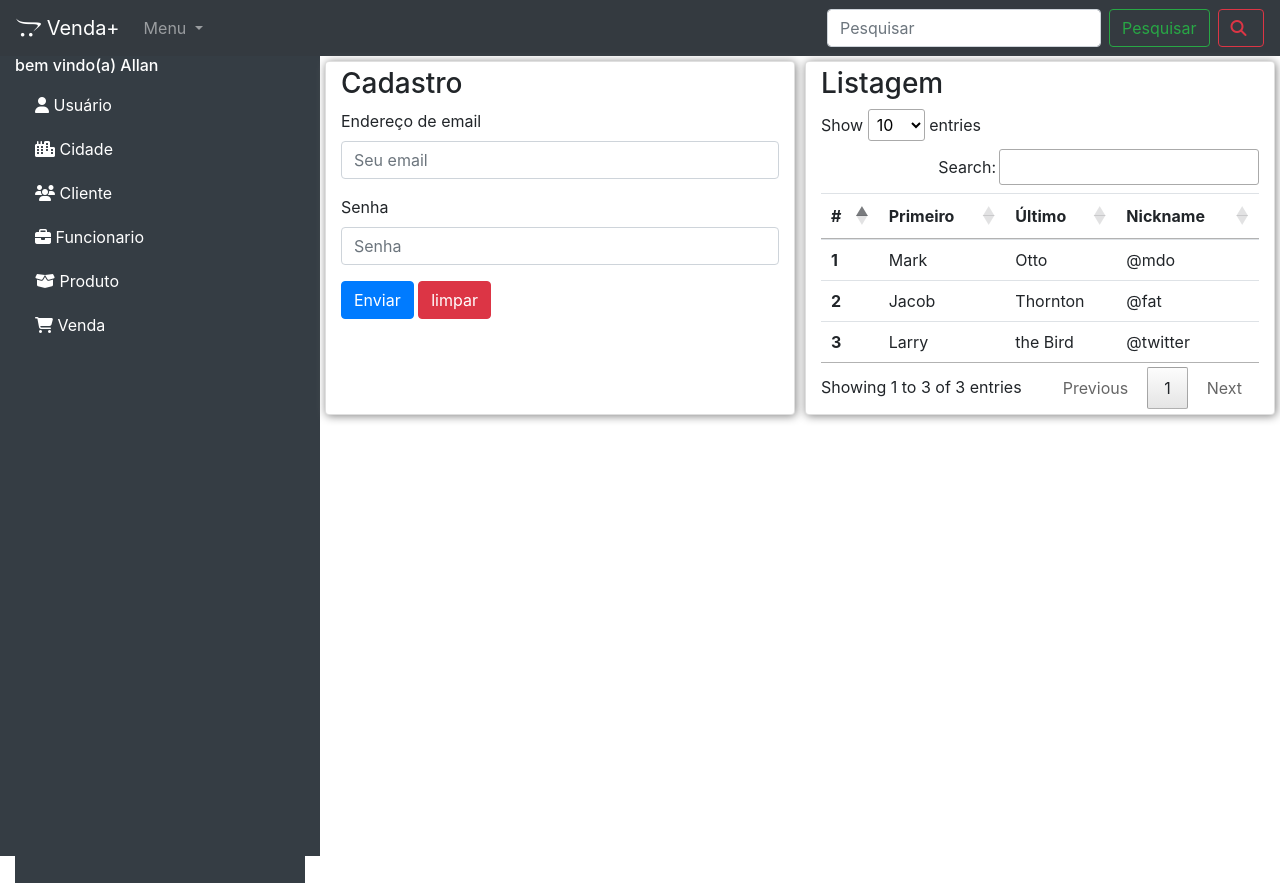
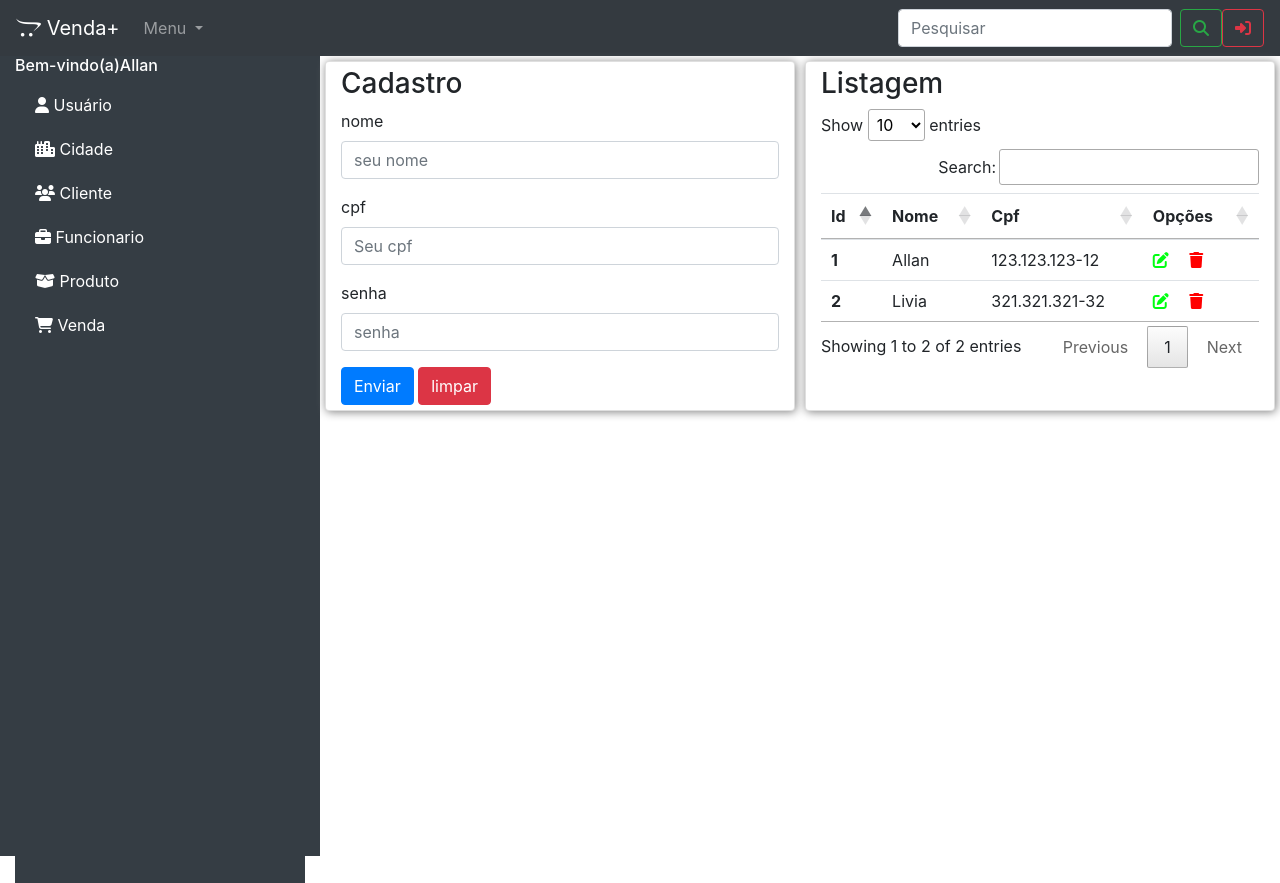
Before and after one commit to dois-e/SISTEMA.VENDAMAIS, a PHP site: page /principal.php in a window 1280 px wide. Run offline with PHP 8.4, Linux system fonts and the light colour scheme; a user stored in the database is signed in; data comes from the database, SQL or seed files in the repository; some libraries are stand-ins or nearby versions.

Commit message:
Add files via upload

```diff
--- a/principal.php
+++ b/principal.php
@@ -1,7 +1,6 @@
-
-<?PHP
-
+<?php
 include "validacao.php";
+include "conexao.php";
 ?>
 <!DOCTYPE html>
 <html lang="pt-br">
@@ -13,6 +12,8 @@ include "validacao.php";
     <link rel="stylesheet" href="https://stackpath.bootstrapcdn.com/bootstrap/4.1.3/css/bootstrap.min.css" integrity="sha384-MCw98/SFnGE8fJT3GXwEOngsV7Zt27NXFoaoApmYm81iuXoPkFOJwJ8ERdknLPMO" crossorigin="anonymous">
     <link rel="stylesheet" href="https://cdnjs.cloudflare.com/ajax/libs/font-awesome/6.6.0/css/all.min.css" integrity="sha512-Kc323vGBEqzTmouAECnVceyQqyqdsSiqLQISBL29aUW4U/M7pSPA/gEUZQqv1cwx4OnYxTxve5UMg5GT6L4JJg==" crossorigin="anonymous" referrerpolicy="no-referrer" />
     <link rel="stylesheet" href="https://cdn.datatables.net/2.1.5/css/dataTables.dataTables.css" />
+
+
 
 </head>
 <body>
@@ -41,13 +42,11 @@ include "validacao.php";
           </ul>
           <form class="form-inline my-2 my-lg-0">
             <input class="form-control mr-sm-2" type="search" placeholder="Pesquisar" aria-label="Pesquisar">
-            <button class="btn btn-outline-success my-2 my-sm-0" type="submit">Pesquisar</button>
-            <button class="btn btn-outline-danger my-2 my-sm-0 ml-2" href="./sair.php">
-              <i class="fa-solid fa-search"></i>
+            <button class="btn btn-outline-success my-2 my-sm-0" type="submit"> <i class="fa-solid fa-search"></i></button>
+            <button class="btn btn-outline-danger my-2 my-sm-0" href="./sair.php">
 
-                  <i class="fa-solid fa-rigth-from-bracket" style="color:white"></i>
-                  </button>
-          </a>
+            <i class="fa-solid fa-right-to-bracket"></i>
+            </button>
 
           </form>
         </div>
@@ -56,9 +55,9 @@ include "validacao.php";
     <div class="container-fluid">
         <div class="row">
             <div class="col-md-3 menu">
-            </h6> <h6> bem vindo(a) <?php echo $_SESSION['usuario']; ?></h6>
-                    <ul class="menu">
+              <h6>Bem-vindo(a)<?php echo $_SESSION['usuario']; ?></h6>
 
+                <ul class="menu">
                     <li> <a href="./principal.html" class="menu-item"> <i class="fa-solid fa-user"></i>  Usuário </a> </li>
                     <li> <a href="./cidade.html" class="menu-item"> <i class="fa-solid fa-city"></i>  Cidade </a> </li>
                     <li> <a href="./cliente.html" class="menu-item"> <i class="fa-solid fa-users"></i>  Cliente </a> </li>
@@ -68,58 +67,76 @@ include "validacao.php";
                 </ul>
             </div>
             <div class="col-md-9">
+
                 <div class="row">
+
                     <div class="col-md card">
                         <h3> Cadastro </h3>
-                        <form>
-                            <div class="form-group">
-                              <label>Endereço de email</label>
-                              <input type="email" class="form-control"  placeholder="Seu email">
+
+                        <form action="./usuario/inserir.php" method="post">
+                        <div class="form-group">
+                              <label >nome</label>
+
+                              <input name="nome" type="text" class="form-control"placeholder="seu nome">
 
                             </div>
+
                             <div class="form-group">
-                              <label>Senha</label>
-                              <input type="password" class="form-control" placeholder="Senha">
+                              <label >cpf</label>
+                              <input name="cpf" type="text" class="form-control cpf" placeholder="Seu cpf">
                             </div>
+
+                            <div class="form-group">
+                              <label >senha</label>
+                              <input name="senha" type="password" class="form-control" placeholder="senha">
+                            </div>
+
                             <button type="submit" class="btn btn-primary">Enviar</button>
                             <button type="reset" class="btn btn-danger">limpar</button>
                           </form>
                     </div>
+
                     <div class="col-md card">
                         <h3> Listagem </h3>
 
                         <table class="table" id="tabela">
                             <thead>
                               <tr>
-                                <th scope="col">#</th>
-                                <th scope="col">Primeiro</th>
-                                <th scope="col">Último</th>
-                                <th scope="col">Nickname</th>
+                                <th scope="col">Id</th>
+                                <th scope="col">Nome</th>
+                                <th scope="col">Cpf</th>
+                                <th scope="col">Opções</th>
                               </tr>
                             </thead>
                             <tbody>
+
+                            <?php
+                             //sql para selecionar todos os usuarios
+                            $sql = "SELECT * FROM usuario ";
+                            $resultado = mysqli_query($conexao, $sql);
+                            //looping onde $coluna , vai representar dados do banco
+                            //a cada linha é uma registro diferemte
+                            while($coluna = mysqli_fetch_assoc($resultado)) {
+
+                            ?>
+
                               <tr>
-                                <th scope="row">1</th>
-                                <td>Mark</td>
-                                <td>Otto</td>
-                                <td>@mdo</td>
+                                <th><?php echo $coluna["id"]?></th>
+                                <td><?php echo $coluna["nome"]?> </td>
+                                <td><?php echo $coluna["cpf"]?> </td>
+                                <td>
+                                  <a href=""><i class="fa-solid fa-pen-to-square mr-3" style="color: #00ff11;"></i></i></i></a>
+                                  <a href="<?php echo './usuario/excluir.php?id='.$coluna['id']?>"><i class="fa-solid fa-trash" style="color: #ff0000;"></i></i></a>
+                              </td>
                               </tr>
-                              <tr>
-                                <th scope="row">2</th>
-                                <td>Jacob</td>
-                                <td>Thornton</td>
-                                <td>@fat</td>
-                              </tr>
-                              <tr>
-                                <th scope="row">3</th>
-                                <td>Larry</td>
-                                <td>the Bird</td>
-                                <td>@twitter</td>
-                              </tr>
+                              <?php } ?>
+
                             </tbody>
                           </table>
                     </div>
+
                 </div>
+
             </div>
         </div>
     </div>
@@ -129,7 +146,10 @@ include "validacao.php";
     <script src="https://cdnjs.cloudflare.com/ajax/libs/jquery/3.7.1/jquery.js" integrity="sha512-+k1pnlgt4F1H8L7t3z95o3/KO+o78INEcXTbnoJQ/F2VqDVhWoaiVml/OEHv9HsVgxUaVW+IbiZPUJQfF/YxZw==" crossorigin="anonymous" referrerpolicy="no-referrer"></script>
     <script src="https://cdnjs.cloudflare.com/ajax/libs/popper.js/1.14.3/umd/popper.min.js" integrity="sha384-ZMP7rVo3mIykV+2+9J3UJ46jBk0WLaUAdn689aCwoqbBJiSnjAK/l8WvCWPIPm49" crossorigin="anonymous"></script>
     <script src="https://stackpath.bootstrapcdn.com/bootstrap/4.1.3/js/bootstrap.min.js" integrity="sha384-ChfqqxuZUCnJSK3+MXmPNIyE6ZbWh2IMqE241rYiqJxyMiZ6OW/JmZQ5stwEULTy" crossorigin="anonymous"></script>
-    <script src="https://cdn.datatables.net/2.1.5/js/dataTables.js"></script>
+
+
+<script src="https://cdn.datatables.net/2.1.5/js/dataTables.js"></script>
+<script src="https://cdnjs.cloudflare.com/ajax/libs/jquery.mask/1.14.16/jquery.mask.min.js" integrity="sha512-pHVGpX7F/27yZ0ISY+VVjyULApbDlD0/X0rgGbTqCE7WFW5MezNTWG/dnhtbBuICzsd0WQPgpE4REBLv+UqChw==" crossorigin="anonymous" referrerpolicy="no-referrer"></script>
     <script src="./recursos/script.js"></script>
 </body>
 </html>
--- a/recursos/script.js
+++ b/recursos/script.js
@@ -8,3 +8,7 @@ let table = new DataTable("#tabela", {
 
     }
 });
+$(document).ready(function(){
+    $('.cpf').mask('000.000.000-00');
+
+});
```
Also changed, not shown: index.php (+7 -3 lines), usuario/excluir.php (added, +12 -0 lines), usuario/inserir.php (added, +18 -0 lines).
